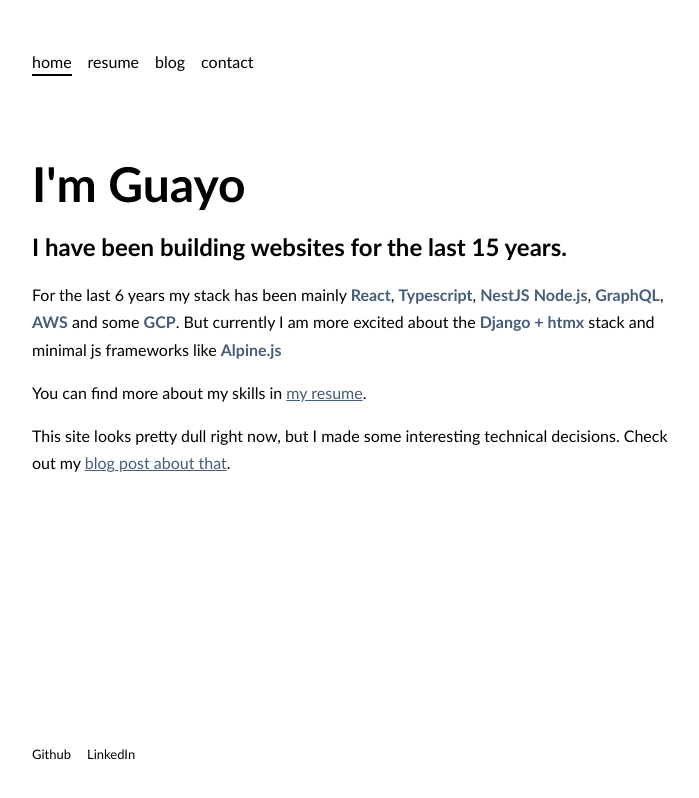
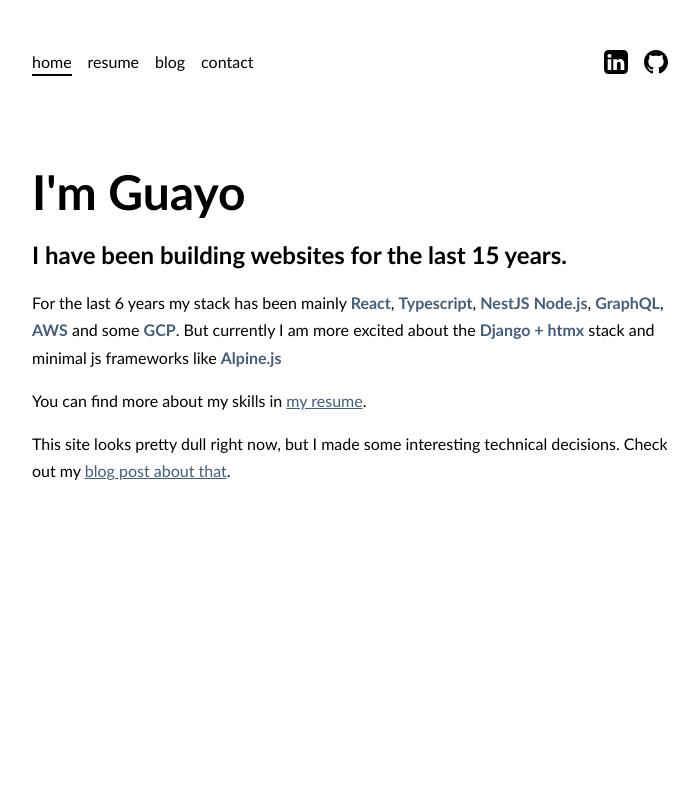
Before and after one commit to guayom/guayo.dev, an Eleventy site: page index.html in a window 1280 px wide. Shown: the whole page, without its empty margins (290-989 px from the left). Built offline with nearby package versions, Linux system fonts and the light colour scheme; Eleventy itself is replaced by a stand-in of ours; files that its build step writes are made by us from their sources.

Commit message:
move social network links to the header and use icons

```diff
--- a/_includes/main.njk
+++ b/_includes/main.njk
@@ -41,18 +41,16 @@
                     </li>
                 </ul>
             </nav>
+            <nav class="social">
+                <ul>
+                    <li><a href="https://www.linkedin.com/in/guayomena/" target="_blank"><img src="/img/linkedin-square.svg" alt="LinkedIn"/></a></li>
+                    <li><a href="https://github.com/guayom" target="_blank"><img src="/img/github.svg" alt="GitHub"/></a></li>
+                </ul>
+            </nav>
         </header>
         <main class="fade-in">
             {{ content | safe }}
         </main>
-        <footer>
-            <nav>
-                <ul>
-                    <li><a href="https://github.com/guayom" target="_blank">Github</a></li>
-                    <li><a href="https://www.linkedin.com/in/guayomena/" target="_blank">LinkedIn</a></li>
-                </ul>
-            </nav>
-        </footer>
         <script>
             const menuItems = document.querySelectorAll('nav#main-nav ul li a');
             menuItems.forEach(item => {
@@ -89,4 +87,4 @@
             });
         </script>
     </body>
-</html>
+</html></body></html>
--- a/css/main.css
+++ b/css/main.css
@@ -166,6 +166,7 @@ header {
     display: flex;
     padding: 2rem 0;
     flex: 0 0;
+    justify-content: space-between;
 }
 
 @media (max-width: 600px) {
@@ -227,6 +228,17 @@ nav {
                     animation: menu_underline_reverse 0.2s linear both;
                 }
              }
+        }
+    }
+
+    &.social {
+        display: flex;
+        gap: 1rem;
+        justify-content: flex-end;
+
+        li {
+            margin-right: 0;
+            margin-left: 1rem;
         }
     }
 }
```
Also changed, not shown: .eleventy.js, img/github.svg (added), img/linkedin-square.svg (added).
